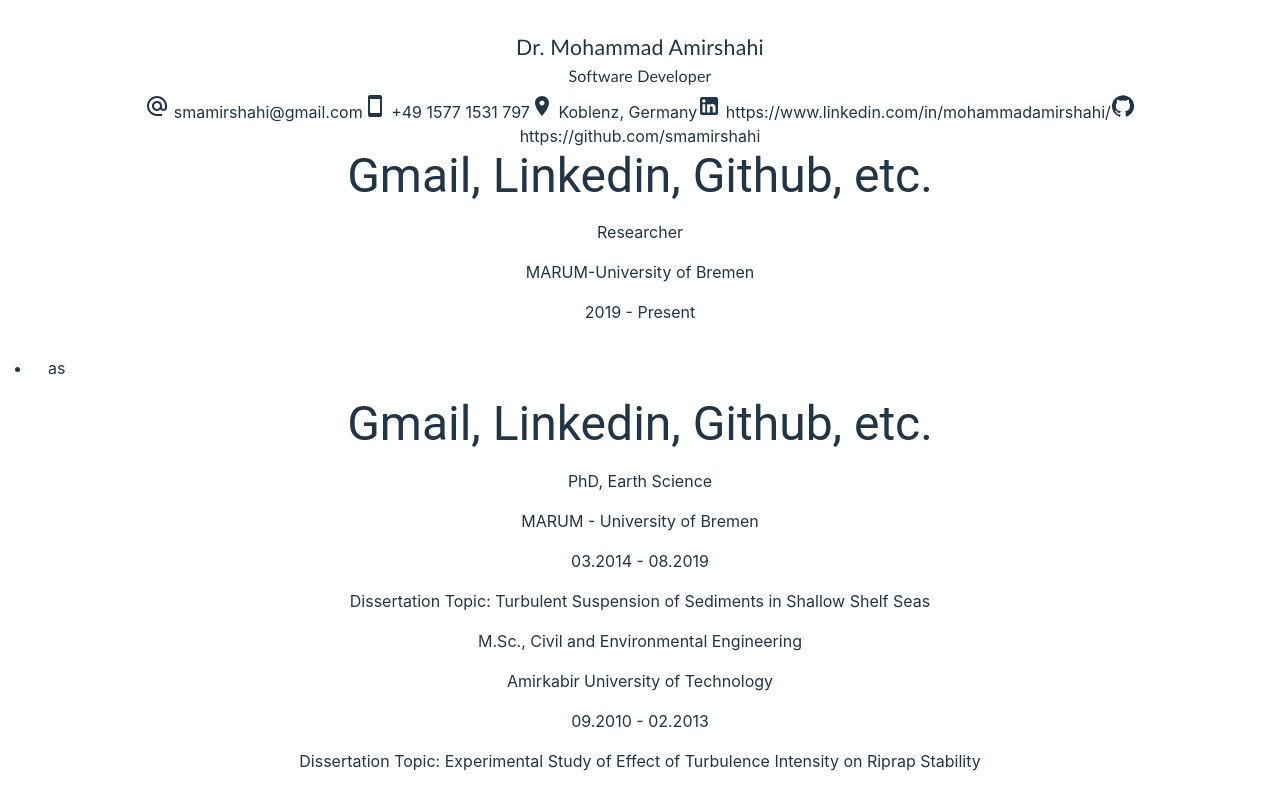
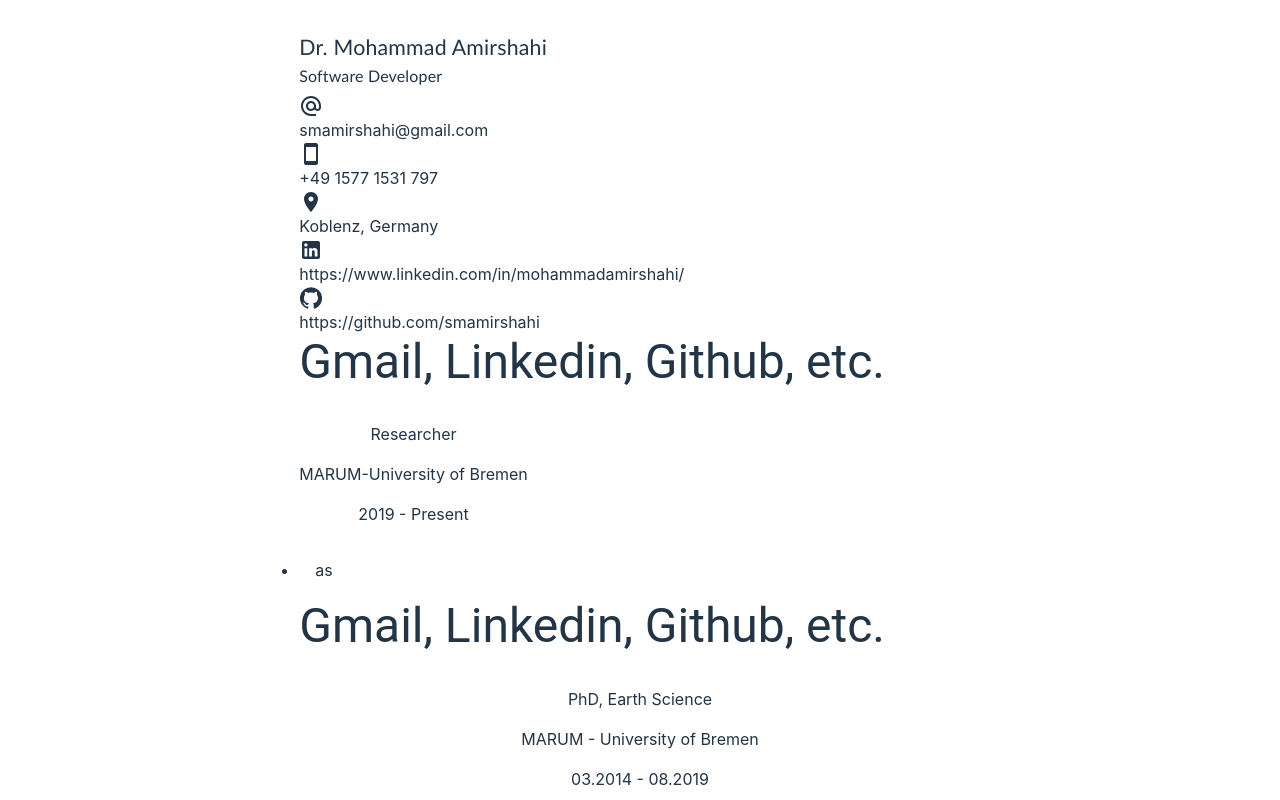
Before and after one commit to smamirshahi/squeezy-cv, a React (Vite) app: page / in a window 1280 px wide. Shown: the top 800 px of the page. Built offline with nearby package versions, Linux system fonts and the light colour scheme.

Commit message:
[2] A small update regarding Grid

```diff
--- a/src/App.tsx
+++ b/src/App.tsx
@@ -5,17 +5,31 @@ import { ProfessionalSummary } from "./Sections/professional-summary";
 import { WorkExperience } from "./Sections/work-experience";
 import { Skills } from "./Sections/skills";
 import { Education } from "./Sections/education";
+import { Grid2 } from "@mui/material";
 
 function App() {
   return (
-    <>
+    <Grid2
+      container
+      direction="column"
+      justifyContent="flex-start"
+      alignItems="flex-start"
+    >
       <NameJobTitle />
       <ContactInformation />
-      <ProfessionalSummary />
-      <WorkExperience />
-      <Skills />
-      <Education />
-    </>
+      <Grid2>
+        <ProfessionalSummary />
+      </Grid2>
+      <Grid2>
+        <WorkExperience />
+      </Grid2>
+      <Grid2>
+        <Skills />
+      </Grid2>
+      <Grid2>
+        <Education />
+      </Grid2>
+    </Grid2>
   );
 }
 
--- a/src/Sections/name-job-title.tsx
+++ b/src/Sections/name-job-title.tsx
@@ -1,18 +1,24 @@
-import { Typography } from "@mui/material";
+import { Grid2, Typography } from "@mui/material";
 import { JSX } from "react";
 
 export function NameJobTitle(): JSX.Element {
   return (
     <>
-      <Typography sx={{ fontSize: "16pt", fontFamily: "Calibri, sans-serif" }}>
+      <Grid2>
+        <Typography
+          sx={{ fontSize: "16pt", fontFamily: "Calibri, sans-serif" }}
+        >
           Dr. Mohammad Amirshahi
         </Typography>
+      </Grid2>
+      <Grid2>
         <Typography
           sx={{ fontSize: "12pt", fontFamily: "Calibri, sans-serif" }}
           gutterBottom
         >
           Software Developer
         </Typography>
+      </Grid2>
     </>
   );
 }
```
Lines whose indentation alone changed are shown as unchanged.
